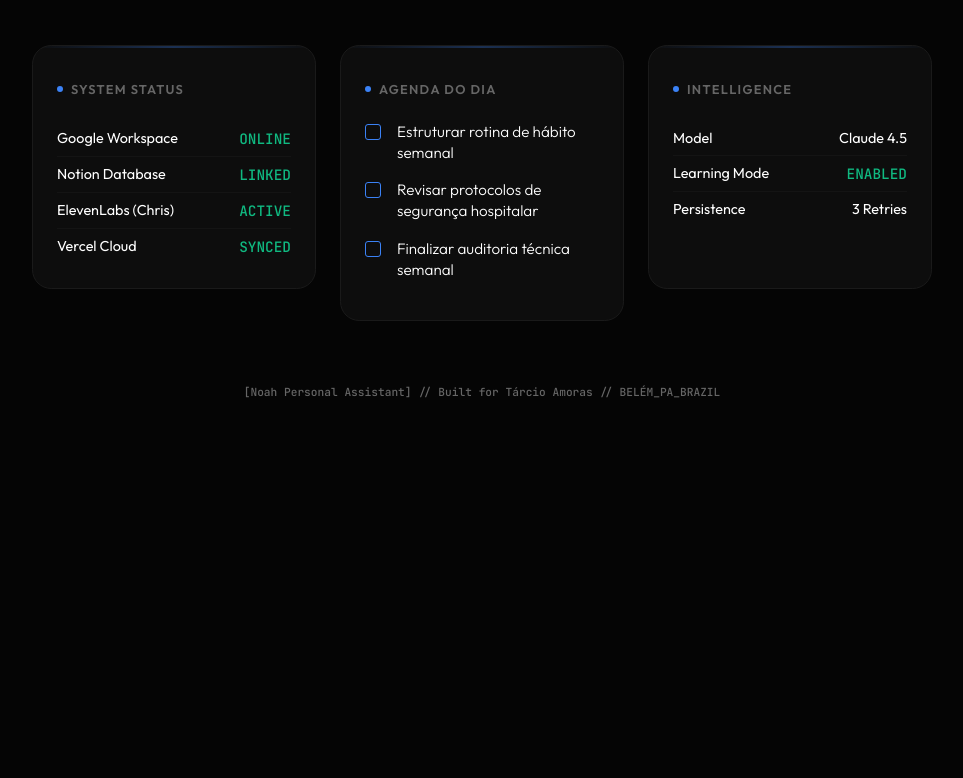
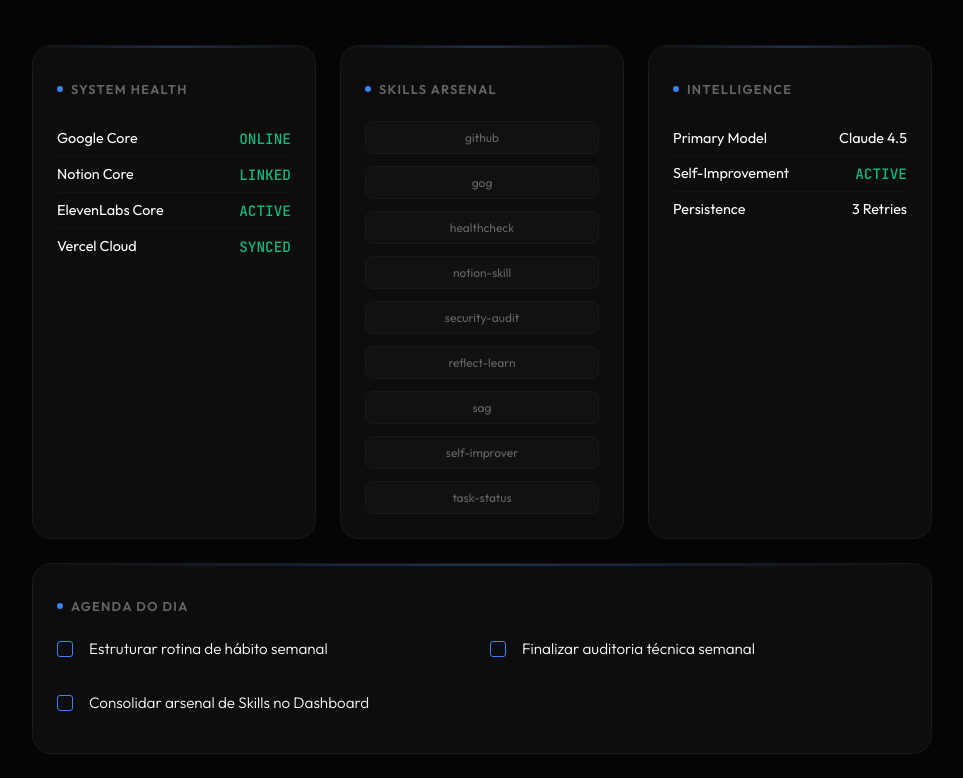
Before and after one commit to assistentepessoal17-blip/noah-dashboard, a plain HTML site: page index.html in a window 1280 px wide. Shown: the part 116-894 px from the top of the page, without its empty margins (158-1121 px from the left). Before the commit the page ends 864 px from the top, so only its background shows below. Drawn offline with Linux system fonts and the light colour scheme.

Commit message:
Dashboard v3.1 - Arsenal de Skills adicionado

```diff
--- a/index.html
+++ b/index.html
@@ -3,7 +3,7 @@
 <head>
     <meta charset="UTF-8">
     <meta name="viewport" content="width=device-width, initial-scale=1.0">
-    <title>Noah OS | Dashboard v3</title>
+    <title>Noah OS | Dashboard v3.1</title>
     <link rel="preconnect" href="https://fonts.googleapis.com">
     <link rel="preconnect" href="https://fonts.gstatic.com" crossorigin>
     <link href="https://fonts.googleapis.com/css2?family=JetBrains+Mono:wght@300;500&family=Outfit:wght@300;400;600&display=swap" rel="stylesheet">
@@ -80,6 +80,9 @@
         .task-bullet { width: 14px; height: 14px; border: 1px solid var(--accent); border-radius: 3px; margin-top: 3px; flex-shrink: 0; }
         .task-content { font-size: 0.95rem; font-weight: 300; line-height: 1.4; }
 
+        .skill-grid { display: grid; grid-template-columns: repeat(auto-fill, minmax(120px, 1fr)); gap: 0.75rem; }
+        .skill-pill { background: #111111; border: 1px solid var(--border); padding: 0.5rem; border-radius: 0.5rem; font-size: 0.75rem; text-align: center; color: var(--text-muted); }
+
         .footer {
             margin-top: 4rem;
             text-align: center;
@@ -94,40 +97,55 @@
         <header class="header">
             <div>
                 <span>NOAH_INTELLIGENCE_OS // 2026</span>
-                <h1>Dashboard <span style="color:var(--accent)">v3.0</span></h1>
+                <h1>Dashboard <span style="color:var(--accent)">v3.1</span></h1>
             </div>
             <div style="text-align: right">
                 <span>07 FEV 2026</span><br>
-                <span style="color:var(--text)">Sábado, 09:35</span>
+                <span style="color:var(--text)">Sábado, 09:40</span>
             </div>
         </header>
 
         <div class="grid">
             <div class="card">
-                <h2><div class="dot"></div> System Status</h2>
+                <h2><div class="dot"></div> System Health</h2>
                 <div class="status-list">
-                    <div class="status-item"><span>Google Workspace</span> <span class="status-val">ONLINE</span></div>
-                    <div class="status-item"><span>Notion Database</span> <span class="status-val">LINKED</span></div>
-                    <div class="status-item"><span>ElevenLabs (Chris)</span> <span class="status-val">ACTIVE</span></div>
+                    <div class="status-item"><span>Google Core</span> <span class="status-val">ONLINE</span></div>
+                    <div class="status-item"><span>Notion Core</span> <span class="status-val">LINKED</span></div>
+                    <div class="status-item"><span>ElevenLabs Core</span> <span class="status-val">ACTIVE</span></div>
                     <div class="status-item"><span>Vercel Cloud</span> <span class="status-val">SYNCED</span></div>
                 </div>
             </div>
 
-            <div class="card" style="grid-row: span 2;">
-                <h2><div class="dot"></div> Agenda do Dia</h2>
-                <div class="task-list">
-                    <div class="task-item"><div class="task-bullet"></div><div class="task-content">Estruturar rotina de hábito semanal</div></div>
-                    <div class="task-item"><div class="task-bullet"></div><div class="task-content">Revisar protocolos de segurança hospitalar</div></div>
-                    <div class="task-item"><div class="task-bullet"></div><div class="task-content">Finalizar auditoria técnica semanal</div></div>
+            <div class="card">
+                <h2><div class="dot"></div> Skills Arsenal</h2>
+                <div class="skill-grid">
+                    <div class="skill-pill">github</div>
+                    <div class="skill-pill">gog</div>
+                    <div class="skill-pill">healthcheck</div>
+                    <div class="skill-pill">notion-skill</div>
+                    <div class="skill-pill">security-audit</div>
+                    <div class="skill-pill">reflect-learn</div>
+                    <div class="skill-pill">sag</div>
+                    <div class="skill-pill">self-improver</div>
+                    <div class="skill-pill">task-status</div>
                 </div>
             </div>
 
-            <div class="card">
+            <div class="card" style="grid-column: span 1;">
                 <h2><div class="dot"></div> Intelligence</h2>
                 <div class="status-list">
-                    <div class="status-item"><span>Model</span> <span style="color:var(--text)">Claude 4.5</span></div>
-                    <div class="status-item"><span>Learning Mode</span> <span class="status-val">ENABLED</span></div>
+                    <div class="status-item"><span>Primary Model</span> <span style="color:var(--text)">Claude 4.5</span></div>
+                    <div class="status-item"><span>Self-Improvement</span> <span class="status-val">ACTIVE</span></div>
                     <div class="status-item"><span>Persistence</span> <span style="color:var(--text)">3 Retries</span></div>
+                </div>
+            </div>
+
+            <div class="card" style="grid-column: 1 / -1;">
+                <h2><div class="dot"></div> Agenda do Dia</h2>
+                <div class="task-list" style="display: grid; grid-template-columns: 1fr 1fr; gap: 1rem;">
+                    <div class="task-item"><div class="task-bullet"></div><div class="task-content">Estruturar rotina de hábito semanal</div></div>
+                    <div class="task-item"><div class="task-bullet"></div><div class="task-content">Finalizar auditoria técnica semanal</div></div>
+                    <div class="task-item"><div class="task-bullet"></div><div class="task-content">Consolidar arsenal de Skills no Dashboard</div></div>
                 </div>
             </div>
         </div>
```
